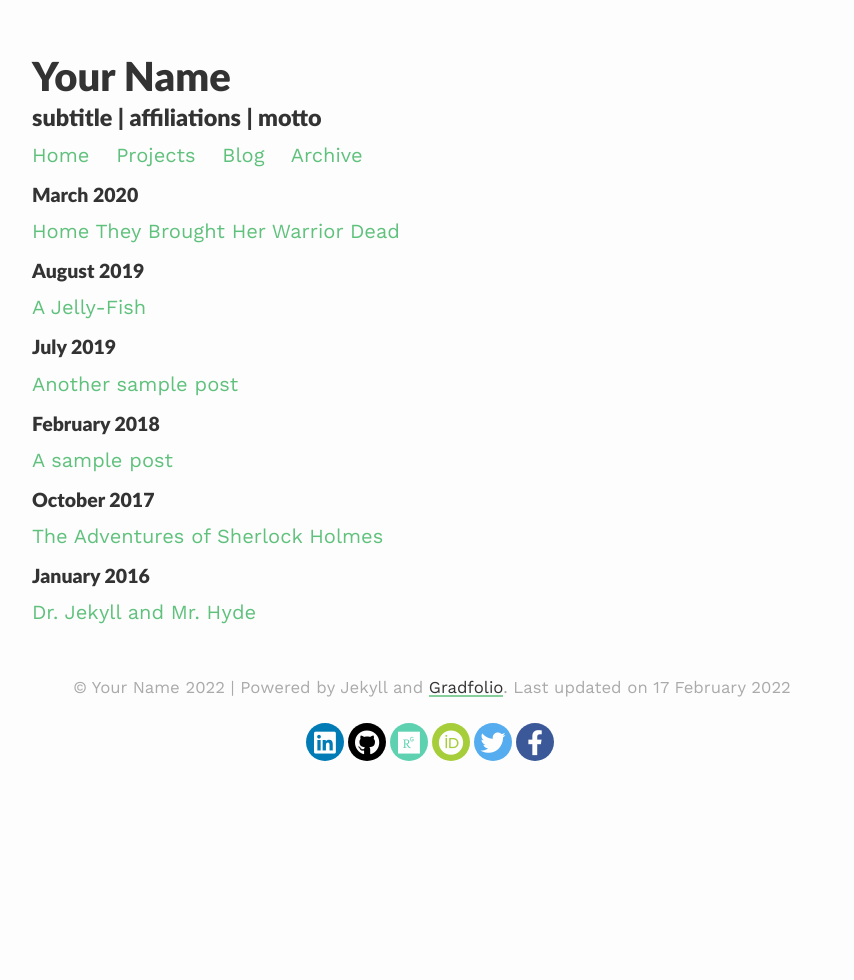
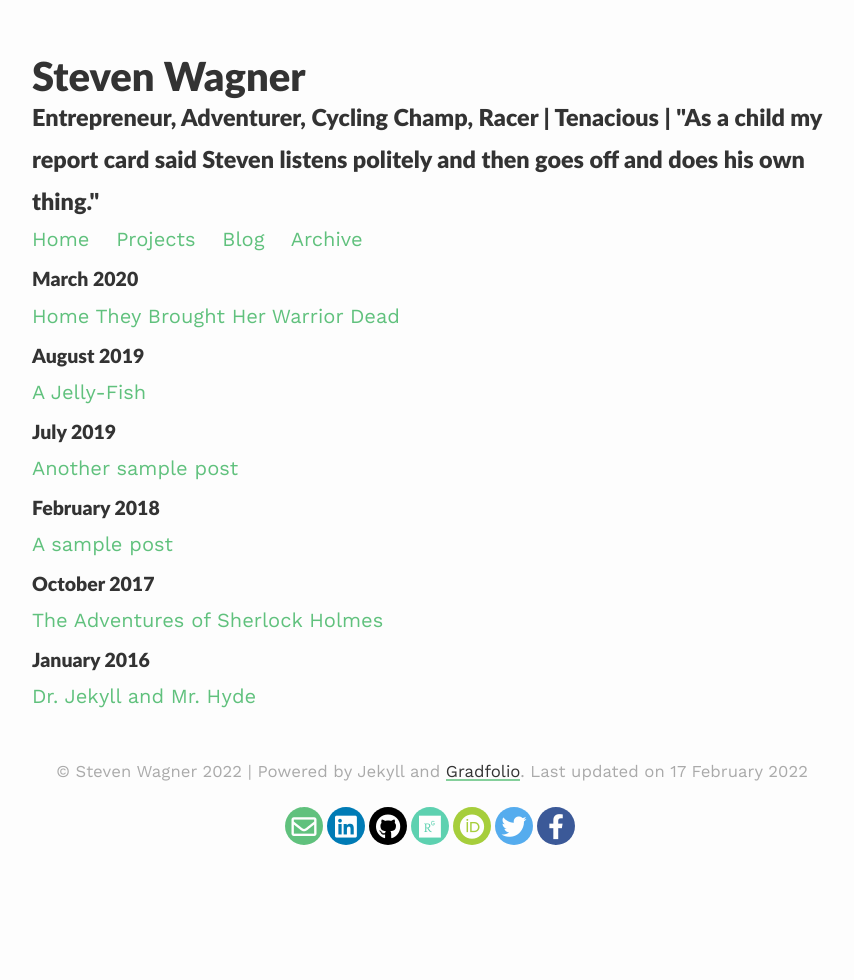
Before and after one commit to swagner2/stevenwagner.com, a Jekyll site: the page built from archive.html, in a window 1280 px wide. Shown: the whole page, without its empty margins (208-1062 px from the left). Built offline with Jekyll 4.4.1, drawn with Linux system fonts in a browser that asks for light colours; nearby versions of some CDN libraries.

Commit message:
Update _config.yml
Update config file

```diff
--- a/_config.yml
+++ b/_config.yml
@@ -1,11 +1,11 @@
 ### your site title here
 
-title: Your Name
-description: subtitle | affiliations | motto
+title: Steven Wagner
+description: Entrepreneur, Adventurer, Cycling Champ, Racer | Tenacious | "As a child my report card said Steven listens politely and then goes off and does his own thing."
 
-baseurl: /gradfolio #name of GitHub repository
-url: "" #custom url to be used instead of GitHub repository
-email: #
+baseurl: /sjw #name of GitHub repository
+url: "stevenwagner.com" #custom url to be used instead of GitHub repository
+email: steven@salesignition.io
 
 
 highlighter: rouge
```
